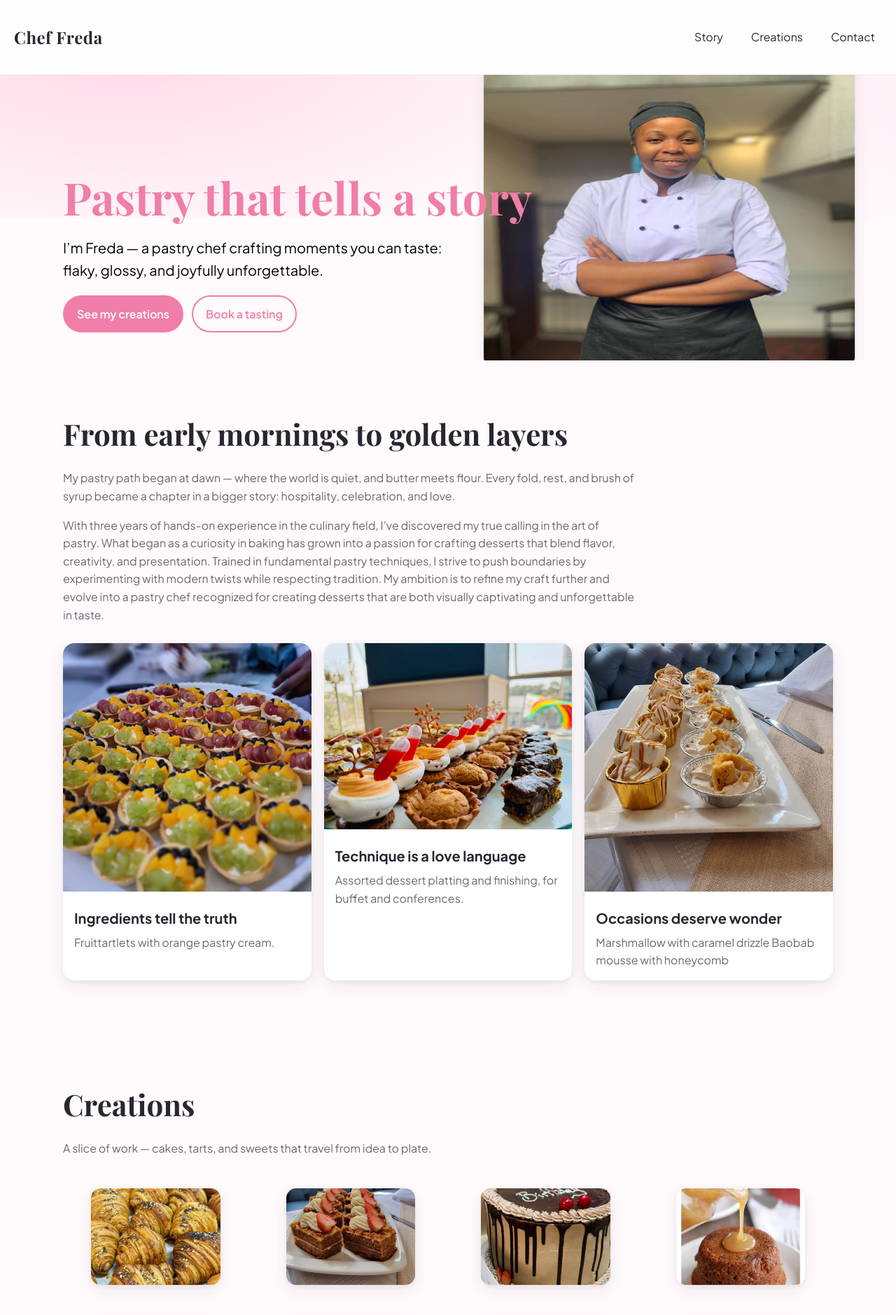
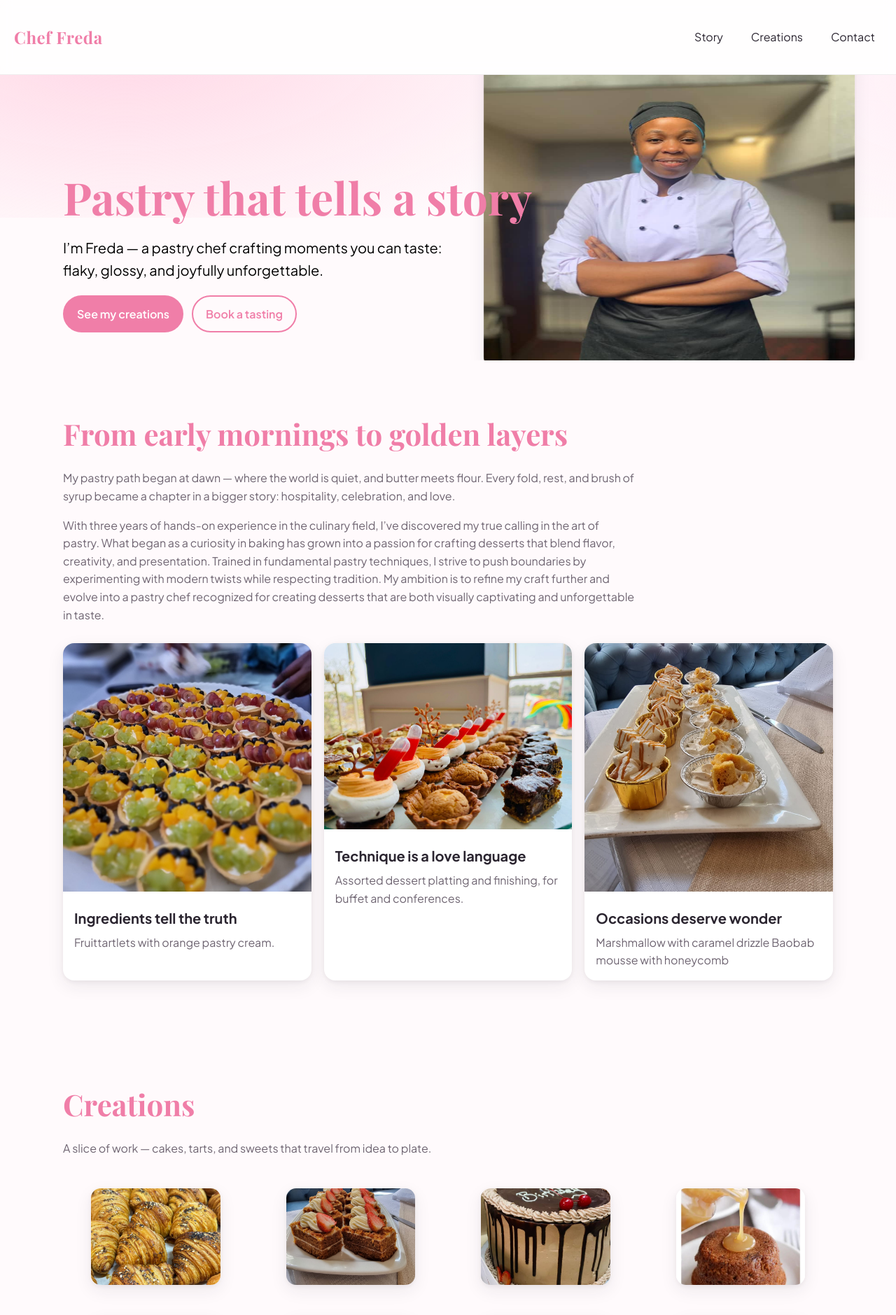
Before and after one commit to muchallen/fredaportifolio, a plain HTML site: page index.html in a window 1280 px wide. Shown: the top 1879 px of the page at 70% size. Drawn offline with nearby package versions, Linux system fonts and the light colour scheme.

Commit message:
freda portifolio pink

```diff
--- a/index.html
+++ b/index.html
@@ -15,7 +15,7 @@
 </head>
 <body>
   <header class="site-header">
-    <h2 class="brand" href="#home" aria-label="Chef Freda Home">Chef Freda</h2>
+    <h2 class="brand" href="#home" aria-label="Chef Freda Home" style="color: #f07ea8">Chef Freda</h2>
     <button class="nav-toggle" aria-label="Toggle navigation" aria-expanded="false">☰</button>
     <nav class="site-nav" aria-label="Primary">
       <a href="#story">Story</a>
@@ -48,7 +48,7 @@
     <section id="story" class="section story">
       <div class="container">
         <header class="section-header">
-          <h2 class="reveal-up">From early mornings to golden layers</h2>
+          <h2 class="reveal-up" style="color: #f07ea8">From early mornings to golden layers</h2>
           <p class="section-subtitle reveal-up" style="--delay: .06s">My pastry path began at dawn — where the world is quiet, and butter meets flour. Every fold, rest, and brush of syrup became a chapter in a bigger story: hospitality, celebration, and love.</p>
           <p class="section-subtitle reveal-up" style="--delay: .12s">With three years of hands-on experience in the culinary field, I’ve discovered my true calling in the art of pastry.
             What began as a curiosity in baking has grown into a passion for crafting desserts that blend flavor, creativity, and presentation.
@@ -90,7 +90,7 @@
     <section id="gallery" class="section gallery">
       <div class="container">
         <header class="section-header">
-          <h2 class="reveal-up">Creations</h2>
+          <h2 class="reveal-up"  style="color: #f07ea8">Creations</h2>
           <p class="section-subtitle reveal-up" style="--delay:.06s">A slice of work — cakes, tarts, and sweets that travel from idea to plate.</p>
         </header>
 
@@ -145,7 +145,7 @@
     <section id="contact" class="section contact">
       <div class="container contact-inner">
         <header>
-          <h2 class="reveal-up">Let’s bake your story</h2>
+          <h2 class="reveal-up" style="color: #f07ea8">Let’s bake your story</h2>
           <p class="section-subtitle reveal-up" style="--delay:.06s">Share your date, theme, and favorite flavors. I’ll reply with ideas and availability.</p>
         </header>
         <form class="contact-form reveal-fade" onsubmit="event.preventDefault(); alert('Thank you! I\'ll get back to you soon. — Freda');">
```
